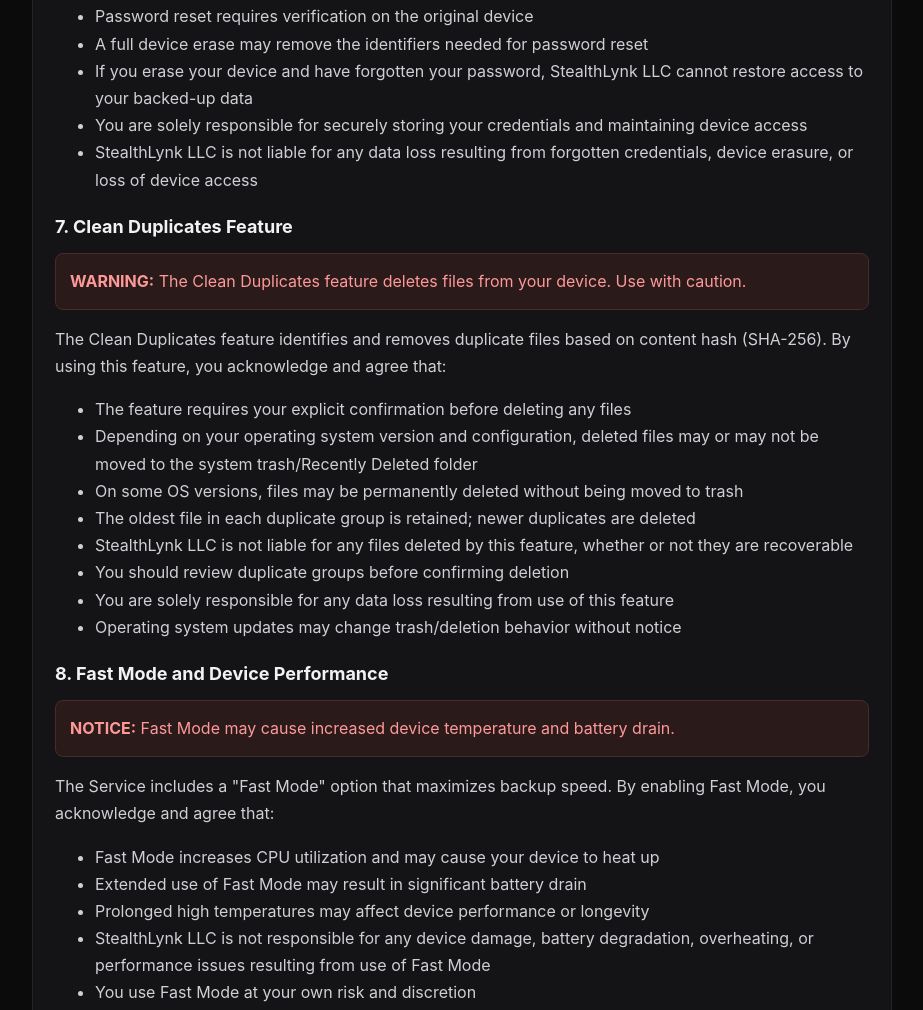
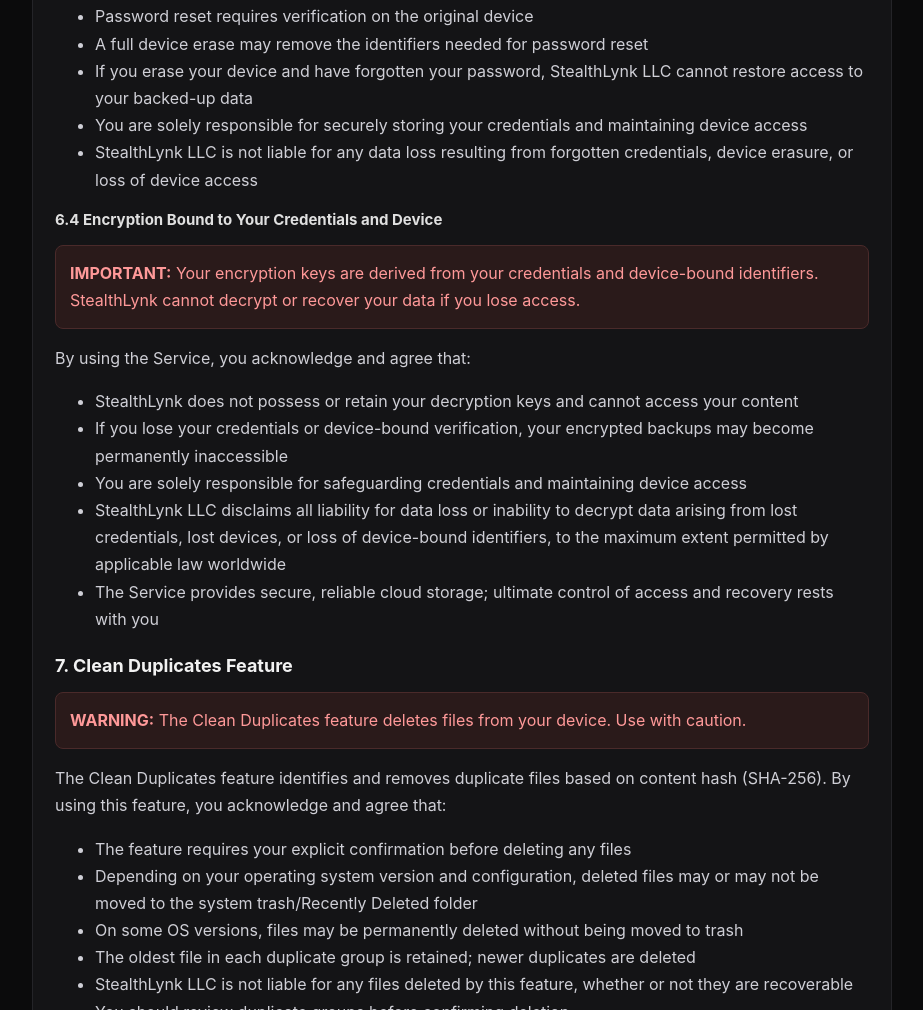
Before and after one commit to viktorvishyn369/PhotoLynk-iOS-Android, a plain HTML site: page docs/terms.html in a window 1280 px wide. Shown: the part 3041-4051 px from the top of the page, without its empty margins (178-1101 px from the left). Drawn offline with Linux system fonts and the light colour scheme.

Commit message:
Clarify encryption liability disclaimer

```diff
--- a/docs/terms.html
+++ b/docs/terms.html
@@ -123,6 +123,19 @@
           <li>If you erase your device and have forgotten your password, StealthLynk LLC cannot restore access to your backed-up data</li>
           <li>You are solely responsible for securely storing your credentials and maintaining device access</li>
           <li>StealthLynk LLC is not liable for any data loss resulting from forgotten credentials, device erasure, or loss of device access</li>
+        </ul>
+
+        <h3>6.4 Encryption Bound to Your Credentials and Device</h3>
+        <div class="warning">
+          <p><strong>IMPORTANT:</strong> Your encryption keys are derived from your credentials and device-bound identifiers. StealthLynk cannot decrypt or recover your data if you lose access.</p>
+        </div>
+        <p>By using the Service, you acknowledge and agree that:</p>
+        <ul>
+          <li>StealthLynk does not possess or retain your decryption keys and cannot access your content</li>
+          <li>If you lose your credentials or device-bound verification, your encrypted backups may become permanently inaccessible</li>
+          <li>You are solely responsible for safeguarding credentials and maintaining device access</li>
+          <li>StealthLynk LLC disclaims all liability for data loss or inability to decrypt data arising from lost credentials, lost devices, or loss of device-bound identifiers, to the maximum extent permitted by applicable law worldwide</li>
+          <li>The Service provides secure, reliable cloud storage; ultimate control of access and recovery rests with you</li>
         </ul>
 
         <h2>7. Clean Duplicates Feature</h2>
```
